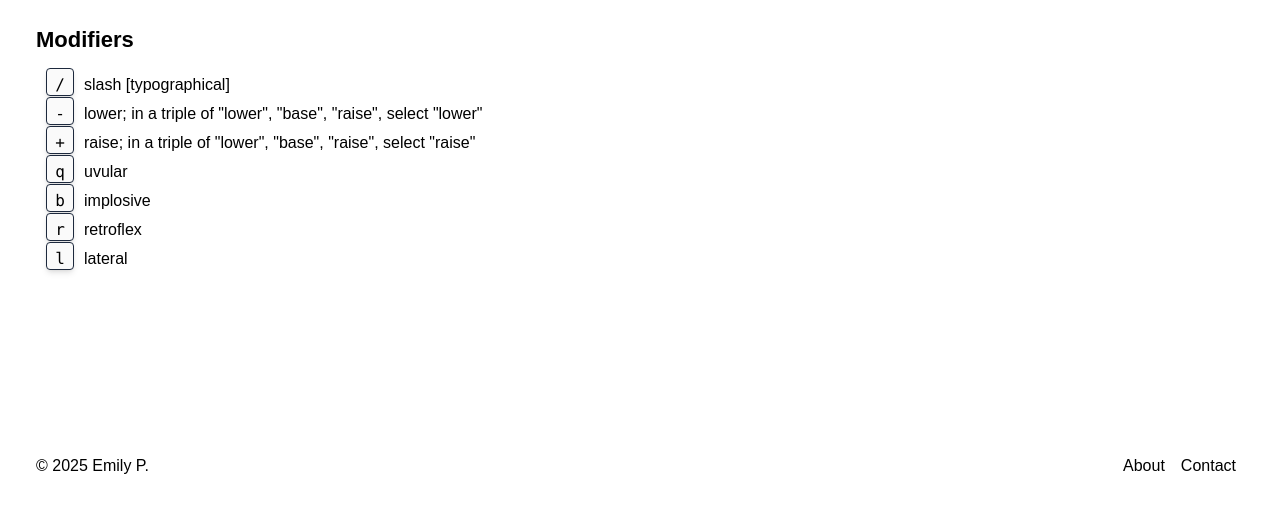
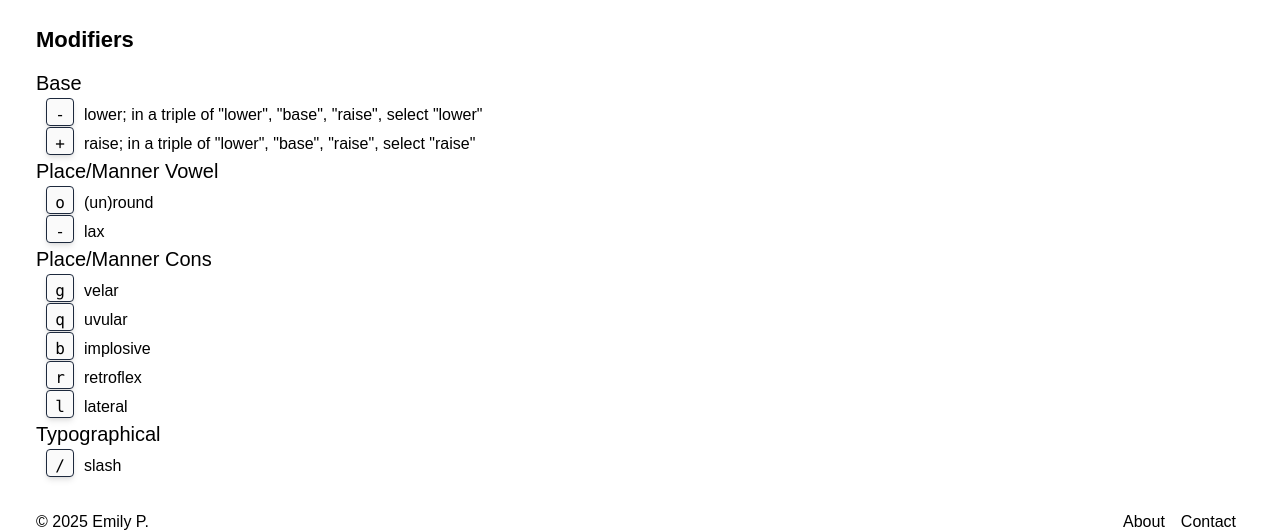
Before and after one commit to theapana/ipa-keyboard, a React (Vite) app: page /ipa-keyboard/Keyboard in a window 1280 px wide. Shown: the part 277-809 px from the top of the page. Built offline with nearby package versions, Linux system fonts and the light colour scheme.

Commit message:
more modifier keys

```diff
--- a/src/Layout.jsx
+++ b/src/Layout.jsx
@@ -4,6 +4,9 @@ import 'react-simple-keyboard/build/css/index.css';
 
 import {keymap} from "./keymap";
 import Key from "./Key";
+
+// [r] for retroflex
+// [o] for round
 
 export default function Layout() {
     const [layer, setLayer] = useState("base");
@@ -82,15 +85,28 @@ function IPAKeyboard({layer}) {
 function Modifiers() {
     return <div>
         <h1>Modifiers</h1>
+        <h2>Base</h2>
         <dl className="key-list">
-            <dt><Key value="/" /></dt>
-            <dd>slash [typographical]</dd>
-            <p />
             <dt><Key value="-" /></dt>
             <dd>lower; in a triple of "lower", "base", "raise", select "lower"</dd>
             <p />
             <dt><Key value="+" /></dt>
             <dd>raise; in a triple of "lower", "base", "raise", select "raise"</dd>
+            <p />
+        </dl>
+        <h2>Place/Manner Vowel</h2>
+        <dl className="key-list">
+            <dt><Key value="o" /></dt>
+            <dd>(un)round</dd>
+            <p />
+            <dt><Key value="-" /></dt>
+            <dd>lax</dd>
+            <p />
+        </dl>
+        <h2>Place/Manner Cons</h2>
+        <dl className="key-list">
+            <dt><Key value="g" /></dt>
+            <dd>velar</dd>
             <p />
             <dt><Key value="q" /></dt>
             <dd>uvular</dd>
@@ -104,5 +120,11 @@ function Modifiers() {
             <dt><Key value="l" /></dt>
             <dd>lateral</dd>
         </dl>
+        <h2>Typographical</h2>
+        <dl className="key-list">
+            <dt><Key value="/" /></dt>
+            <dd>slash</dd>
+            <p />
+        </dl>
     </div>;
 }
```
